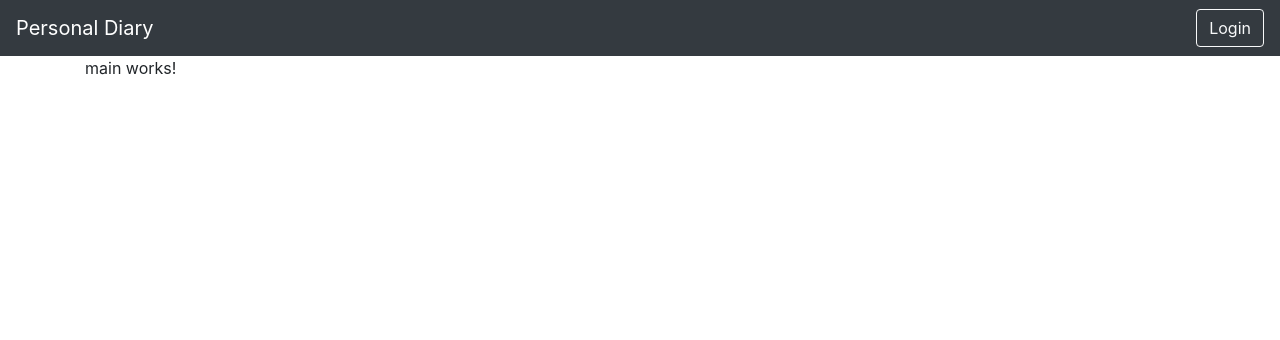
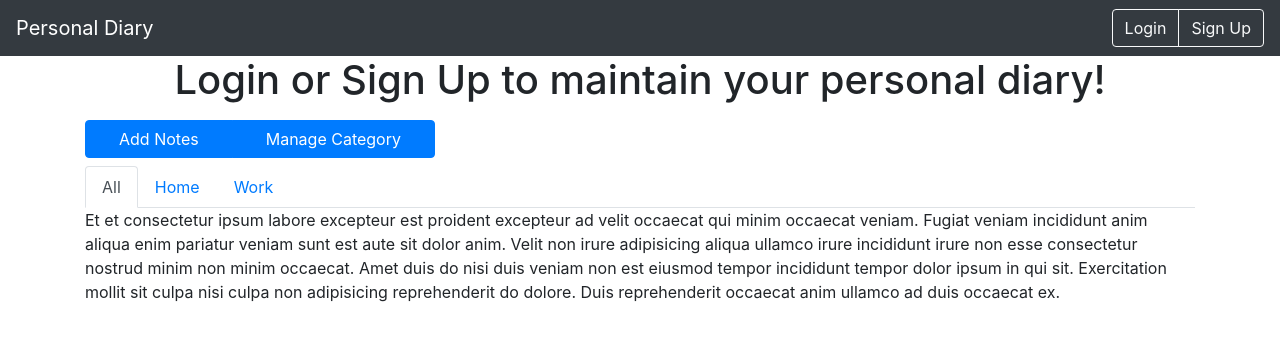
Before and after one commit to mazid1/personal-diary-client, an Angular app: page / in a window 1280 px wide. Shown: the top 340 px of the page. Built offline with nearby package versions, Linux system fonts and the light colour scheme.

Commit message:
Tab added for Categories

```diff
--- a/src/app/app.component.html
+++ b/src/app/app.component.html
@@ -1,2 +1,2 @@
-<app-navbar></app-navbar>
+<app-topbar></app-topbar>
 <app-main></app-main>
--- a/src/app/components/main/main.component.html
+++ b/src/app/components/main/main.component.html
@@ -1,4 +1,54 @@
 <section class="container">
-  main works!
+  <div class="row">
+    <div class="col text-center">
+      <h1>Login or Sign Up to maintain your personal diary!</h1>
+    </div>
+  </div>
+  <div class="row mt-2">
+    <div class="col-lg-4 col-md-6 btn-group">
+      <button class="btn btn-primary">Add Notes</button>
+      <button class="btn btn-primary">Manage Category</button>
+    </div>
+  </div>
+  <div class="row mt-2">
+    <div class="col">
+      <nav>
+        <div class="nav nav-tabs" id="nav-tab" role="tablist">
+          <a class="nav-item nav-link active" id="nav-home-tab" data-toggle="tab" href="#nav-home" role="tab"
+             aria-controls="nav-home" aria-selected="true">All</a>
+          <a class="nav-item nav-link" id="nav-profile-tab" data-toggle="tab" href="#nav-profile" role="tab"
+             aria-controls="nav-profile" aria-selected="false">Home</a>
+          <a class="nav-item nav-link" id="nav-contact-tab" data-toggle="tab" href="#nav-contact" role="tab"
+             aria-controls="nav-contact" aria-selected="false">Work</a>
+        </div>
+      </nav>
+      <div class="tab-content" id="nav-tabContent">
+        <div class="tab-pane fade show active" id="nav-home" role="tabpanel" aria-labelledby="nav-home-tab">Et et
+          consectetur ipsum labore excepteur est proident excepteur ad velit occaecat qui minim occaecat veniam. Fugiat
+          veniam incididunt anim aliqua enim pariatur veniam sunt est aute sit dolor anim. Velit non irure adipisicing
+          aliqua ullamco irure incididunt irure non esse consectetur nostrud minim non minim occaecat. Amet duis do nisi
+          duis veniam non est eiusmod tempor incididunt tempor dolor ipsum in qui sit. Exercitation mollit sit culpa
+          nisi culpa non adipisicing reprehenderit do dolore. Duis reprehenderit occaecat anim ullamco ad duis occaecat
+          ex.
+        </div>
+        <div class="tab-pane fade" id="nav-profile" role="tabpanel" aria-labelledby="nav-profile-tab">Nulla est ullamco
+          ut irure incididunt nulla Lorem Lorem minim irure officia enim reprehenderit. Magna duis labore cillum sint
+          adipisicing exercitation ipsum. Nostrud ut anim non exercitation velit laboris fugiat cupidatat. Commodo esse
+          dolore fugiat sint velit ullamco magna consequat voluptate minim amet aliquip ipsum aute laboris nisi. Labore
+          labore veniam irure irure ipsum pariatur mollit magna in cupidatat dolore magna irure esse tempor ad mollit.
+          Dolore commodo nulla minim amet ipsum officia consectetur amet ullamco voluptate nisi commodo ea sit eu.
+        </div>
+        <div class="tab-pane fade" id="nav-contact" role="tabpanel" aria-labelledby="nav-contact-tab">Sint sit mollit
+          irure quis est nostrud cillum consequat Lorem esse do quis dolor esse fugiat sunt do. Eu ex commodo veniam
+          Lorem aliquip laborum occaecat qui Lorem esse mollit dolore anim cupidatat. Deserunt officia id Lorem nostrud
+          aute id commodo elit eiusmod enim irure amet eiusmod qui reprehenderit nostrud tempor. Fugiat ipsum excepteur
+          in aliqua non et quis aliquip ad irure in labore cillum elit enim. Consequat aliquip incididunt ipsum et minim
+          laborum laborum laborum et cillum labore. Deserunt adipisicing cillum id nulla minim nostrud labore eiusmod et
+          amet. Laboris consequat consequat commodo non ut non aliquip reprehenderit nulla anim occaecat. Sunt sit
+          ullamco reprehenderit irure ea ullamco Lorem aute nostrud magna.
+        </div>
+      </div>
+    </div>
+  </div>
 </section>
 <router-outlet></router-outlet>
--- a/src/app/components/navbar/navbar.component.html
+++ /dev/null
@@ -1,4 +0,0 @@
-<nav class="navbar navbar-dark bg-dark">
-  <a class="navbar-brand">{{ title }}</a>
-  <button class="btn my-2 my-sm-0 btn-outline-light">Login</button>
-</nav>
--- a/src/app/components/navbar/navbar.component.ts
+++ /dev/null
@@ -1,18 +0,0 @@
-import {Component, OnInit} from '@angular/core';
-
-@Component({
-  selector: 'app-navbar',
-  templateUrl: './navbar.component.html',
-  styleUrls: ['./navbar.component.css']
-})
-export class NavbarComponent implements OnInit {
-
-  title = 'Personal Diary';
-
-  constructor() {
-  }
-
-  ngOnInit() {
-  }
-
-}
--- /dev/null
+++ b/src/app/components/topbar/topbar.component.html
@@ -0,0 +1,7 @@
+<section class="navbar navbar-dark bg-dark">
+  <a class="navbar-brand">{{ title }}</a>
+  <div class="btn-group">
+    <button class="btn my-2 my-sm-0 btn-outline-light">Login</button>
+    <button class="btn my-2 my-sm-0 btn-outline-light">Sign Up</button>
+  </div>
+</section>
--- /dev/null
+++ b/src/app/components/topbar/topbar.component.ts
@@ -0,0 +1,18 @@
+import {Component, OnInit} from '@angular/core';
+
+@Component({
+  selector: 'app-topbar',
+  templateUrl: './topbar.component.html',
+  styleUrls: ['./topbar.component.css']
+})
+export class TopbarComponent implements OnInit {
+
+  title = 'Personal Diary';
+
+  constructor() {
+  }
+
+  ngOnInit() {
+  }
+
+}
```
Also changed, not shown: src/app/app.module.ts (+9 -8 lines), src/app/components/topbar/topbar.component.css (added), 1 other file (tests, documents, lock files or other folders).
